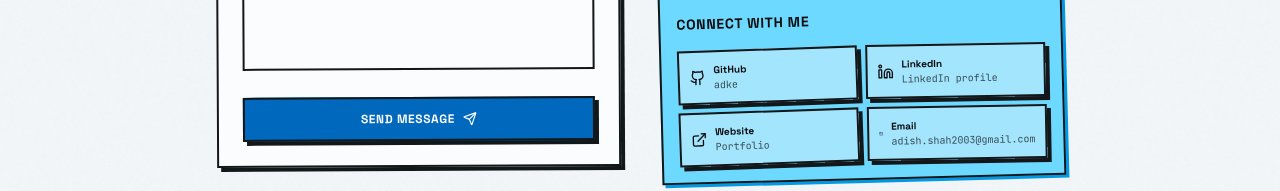
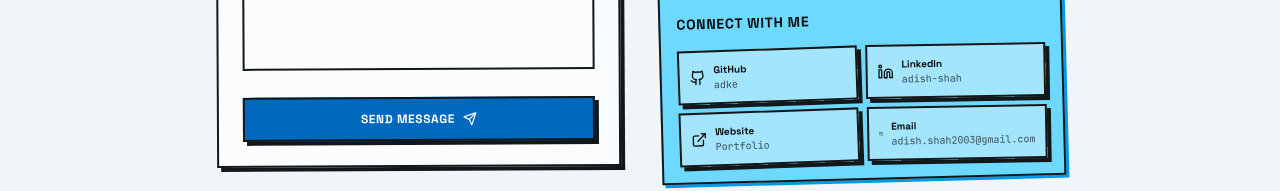
Before and after one commit to adke/ashah-dev, a Next.js app: page / in a window 1280 px wide. Shown: the part 7606-7797 px from the top of the page. Built offline with nearby package versions, Linux system fonts and the light colour scheme.

Commit message:
chore: update LinkedIn profile URLs and labels in contact and hero sections

```diff
--- a/components/portfolio/contact-section.tsx
+++ b/components/portfolio/contact-section.tsx
@@ -13,9 +13,9 @@ const socialLinks = [
   },
   {
     icon: Linkedin,
-    href: "https://www.linkedin.com/",
+    href: "https://www.linkedin.com/in/adish-shah/",
     label: "LinkedIn",
-    username: "LinkedIn profile",
+    username: "adish-shah",
   },
   {
     icon: ExternalLink,
--- a/components/portfolio/hero-section.tsx
+++ b/components/portfolio/hero-section.tsx
@@ -7,7 +7,7 @@ import Image from "next/image"
 
 const socialLinks = [
   { icon: Github, href: "https://github.com/adke", label: "GitHub" },
-  { icon: Linkedin, href: "https://www.linkedin.com/", label: "LinkedIn" },
+  { icon: Linkedin, href: "https://www.linkedin.com/in/adish-shah/", label: "LinkedIn" },
   { icon: Mail, href: "mailto:adish.shah2003@gmail.com", label: "Email" },
 ]
 
```
